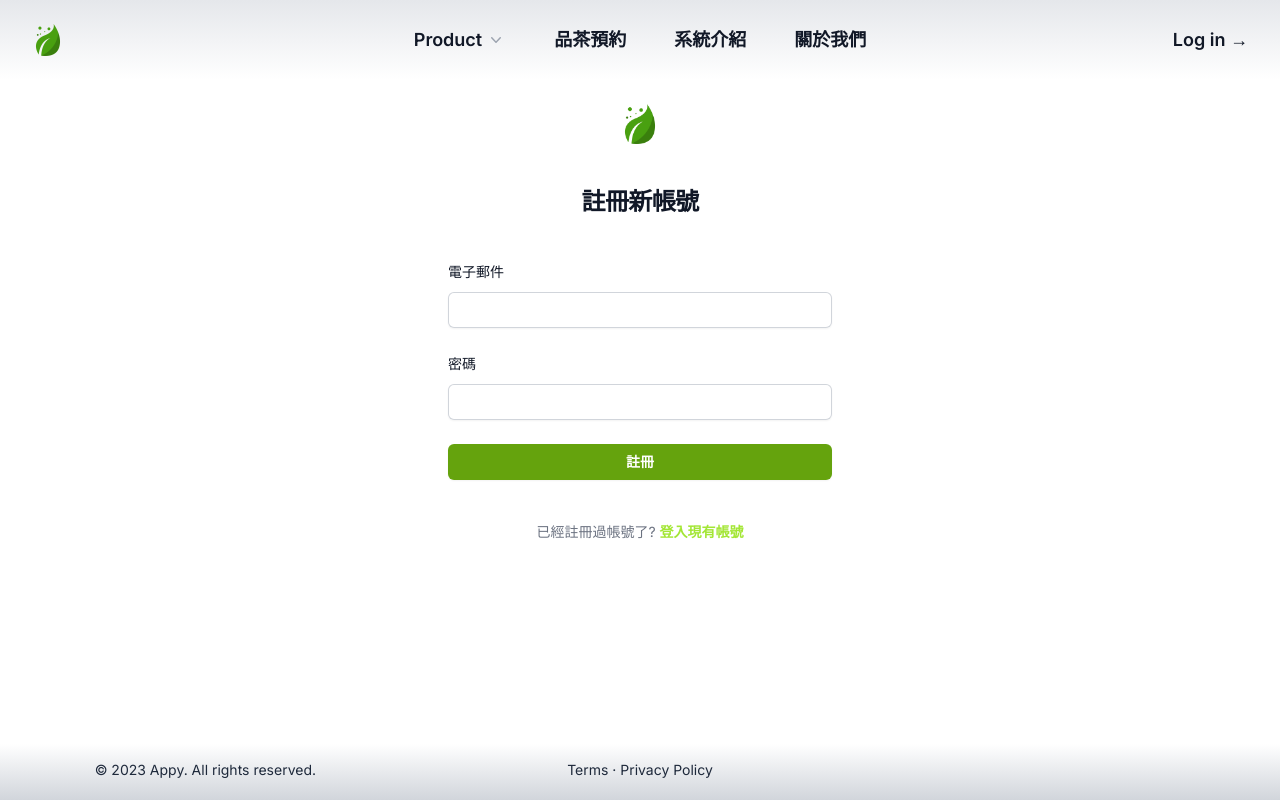
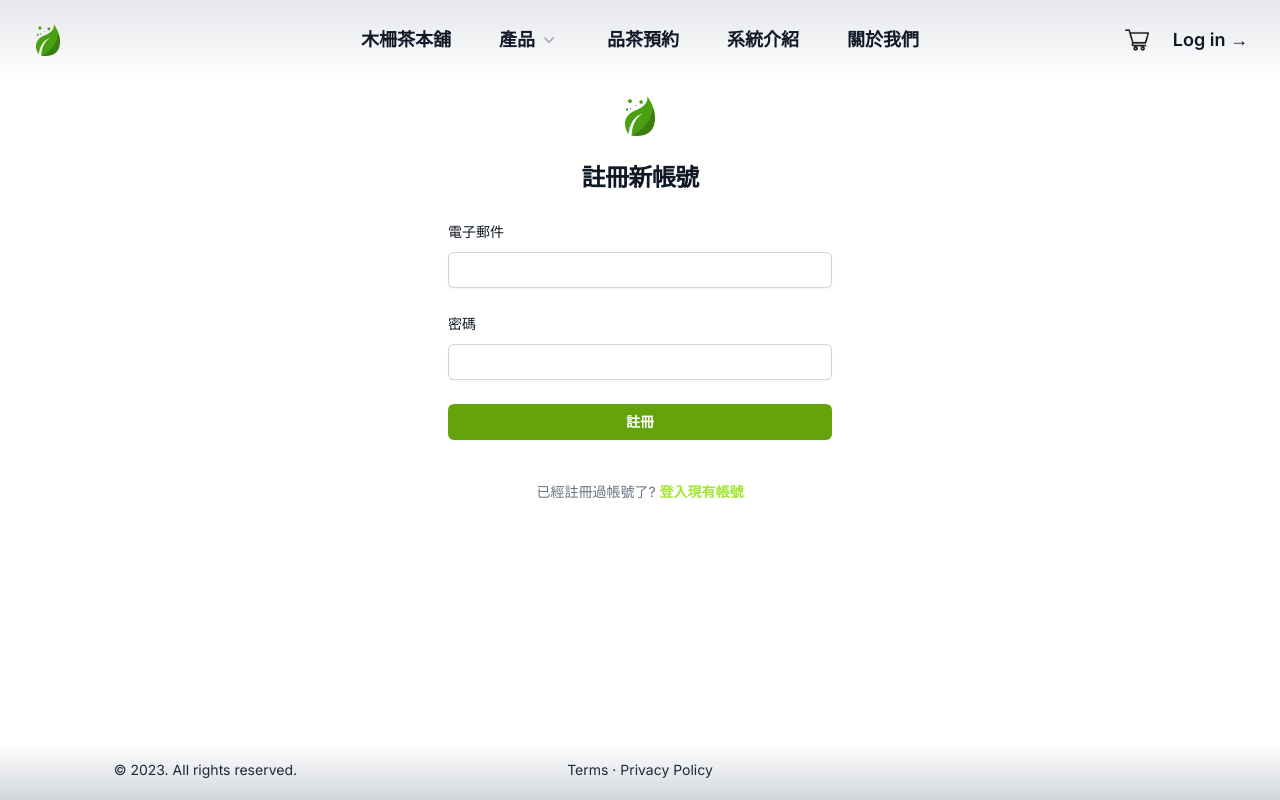
Before and after one commit to Mattis3858/graduation_with_next, a Next.js app: page /signup in a window 1280 px wide. Built offline with nearby package versions, Linux system fonts and the light colour scheme.

Commit message:
adding shopping-cart image

```diff
--- a/app/Footer.js
+++ b/app/Footer.js
@@ -7,7 +7,7 @@ function Footer() {
         className="grid lg:grid-cols-3 gap-10
   text-center pt-2 text-slate-800 text-sm pb-3"
       >
-        <span>© 2023 Appy. All rights reserved.</span>
+        <span>© 2023. All rights reserved.</span>
         <span>Terms · Privacy Policy</span>
       </div>
     </footer>
--- a/app/Navbar.js
+++ b/app/Navbar.js
@@ -59,9 +59,12 @@ export default function Navbar() {
         </div>
 
         <Popover.Group className="hidden lg:flex lg:gap-x-12">
+          <a href="#" className="text-lg font-semibold leading-6 text-gray-900">
+            木柵茶本舖
+          </a>
           <Popover className="relative">
             <Popover.Button className="flex items-center gap-x-1 text-lg font-semibold leading-6 text-gray-900">
-              Product
+              產品
               <ChevronDownIcon
                 className="h-5 w-5 flex-none text-gray-400"
                 aria-hidden="true"
@@ -120,6 +123,12 @@ export default function Navbar() {
           </a>
         </Popover.Group>
         <div className="hidden lg:flex lg:flex-1 lg:justify-end">
+          <a
+            href="#"
+            className="text-lg font-semibold leading-6 text-gray-900 mr-6"
+          >
+            <img className="h-6 w-auto" src="images/shopping-cart.png" alt="" />
+          </a>
           <a
             href="/login"
             className="text-lg font-semibold leading-6 text-gray-900"
--- a/app/layout.js
+++ b/app/layout.js
@@ -14,7 +14,7 @@ export default function RootLayout({ children }) {
   return (
     <html lang="en">
       <head>
-        <title>茶葉推廣系統</title>
+        <title>木柵茶葉推廣平台</title>
       </head>
       <body className={inter.className}>
         <div className="min-h-screen flex flex-col">
--- a/app/signup/SignUp.js
+++ b/app/signup/SignUp.js
@@ -3,19 +3,19 @@ import React from 'react';
 function SignUp() {
   return (
     <>
-      <div className="flex min-h-full flex-1 flex-col justify-center px-6 py-6 lg:px-8">
+      <div className="flex min-h-full flex-1 flex-col justify-center px-6 py-4 lg:px-8">
         <div className="sm:mx-auto sm:w-full sm:max-w-sm">
           <img
             className="mx-auto h-10 w-auto"
             src="images/tea.png"
             alt="Your Company"
           />
-          <h2 className="mt-10 text-center text-2xl font-bold leading-9 tracking-tight text-gray-900">
+          <h2 className="mt-6 text-center text-2xl font-bold leading-9 tracking-tight text-gray-900">
             註冊新帳號
           </h2>
         </div>
 
-        <div className="mt-10 sm:mx-auto sm:w-full sm:max-w-sm">
+        <div className="mt-6 sm:mx-auto sm:w-full sm:max-w-sm">
           <form className="space-y-6" action="#" method="POST">
             <div>
               <label
```
Also changed, not shown: app/login/Login.js (+4 -4 lines), public/images/shopping-cart.png (added).
